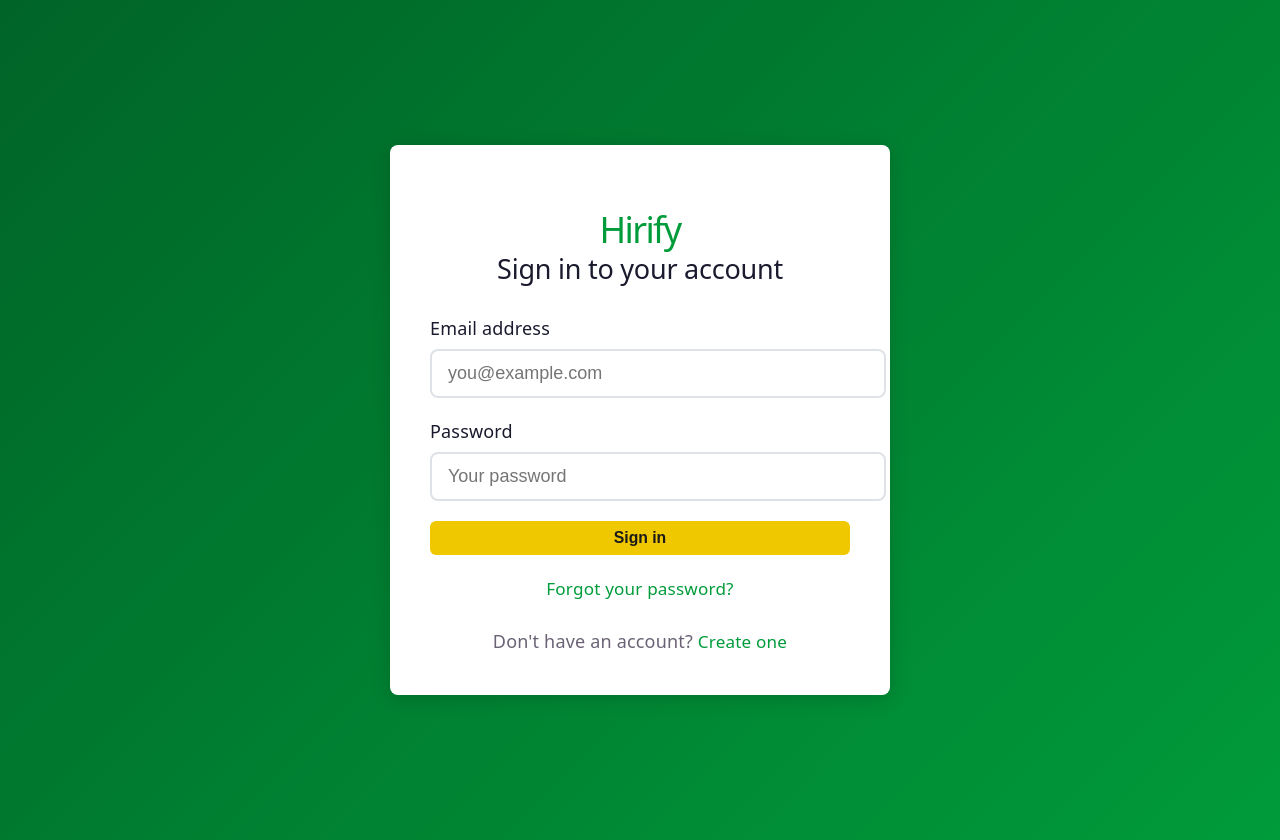
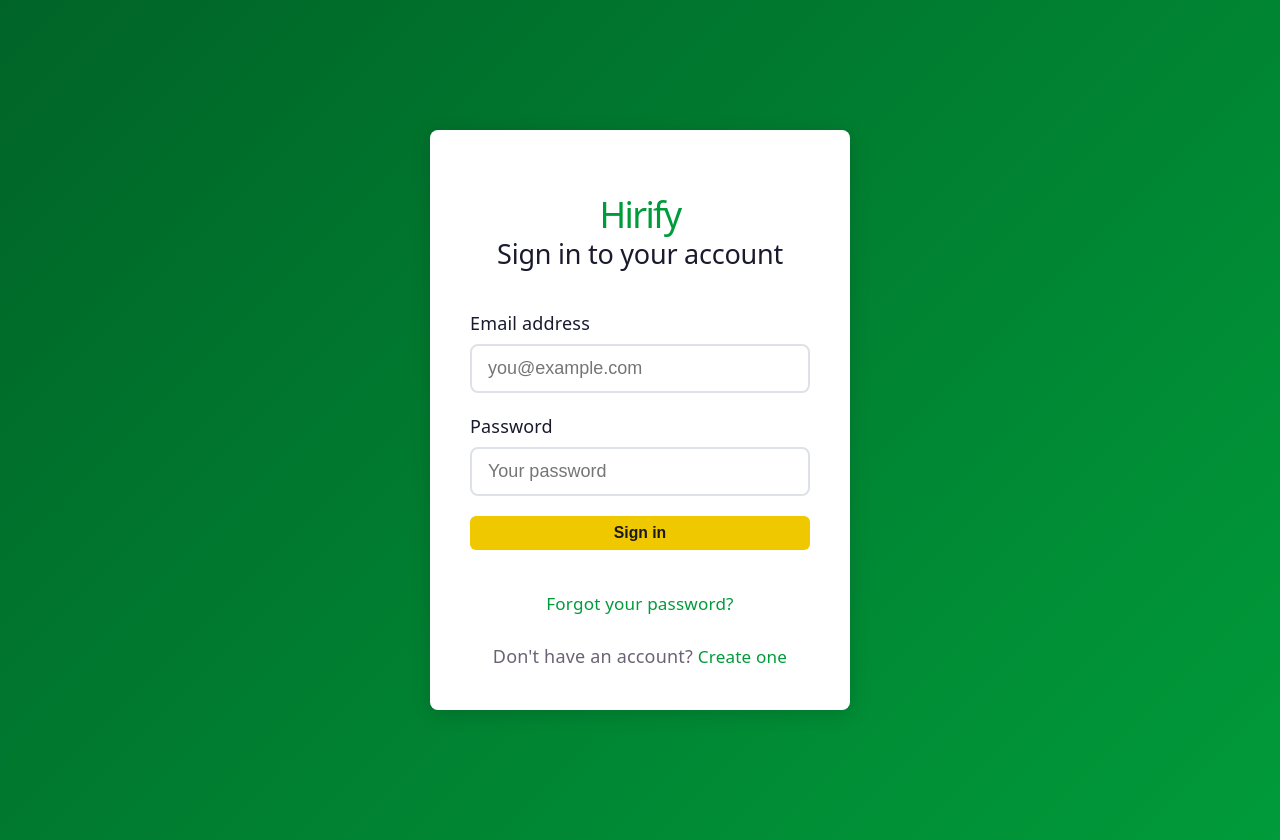
Before and after one commit to SodaCodes-MMD/WG-Application_Tracking_System, a React (Vite) app in the folder frontend/: page /login in a window 1280 px wide. Built offline with nearby package versions, Linux system fonts and the light colour scheme; no server answers.

Commit message:
fix: center auth form content symmetrically within card

```diff
--- a/frontend/src/pages/AuthForms.css
+++ b/frontend/src/pages/AuthForms.css
@@ -10,12 +10,16 @@
 }
 
 .auth-card {
+  display: flex;
+  flex-direction: column;
+  align-items: center;
   background: var(--card-bg);
   border-radius: 8px;
   box-shadow: 0 4px 20px rgba(0, 0, 0, 0.15);
   width: 100%;
   max-width: 420px;
   padding: 40px;
+  box-sizing: border-box;
   animation: slideIn 0.3s ease;
 }
 
@@ -31,6 +35,7 @@
 }
 
 .auth-header {
+  width: 100%;
   text-align: center;
   margin-bottom: 30px;
 }
@@ -53,10 +58,12 @@
 }
 
 .auth-form {
+  width: 100%;
   margin-bottom: 20px;
 }
 
 .form-group {
+  width: 100%;
   margin-bottom: 20px;
 }
 
@@ -69,6 +76,7 @@
 
 .form-group input {
   width: 100%;
+  box-sizing: border-box;
   padding: 12px 16px;
   border: 2px solid var(--border-color);
   border-radius: 8px;
@@ -216,6 +224,7 @@
 }
 
 .auth-links {
+  width: 100%;
   text-align: center;
   margin-top: 20px;
 }
@@ -232,6 +241,8 @@
 
 /* Alerts */
 .alert {
+  width: 100%;
+  box-sizing: border-box;
   display: flex;
   align-items: flex-start;
   padding: 20px;
```
